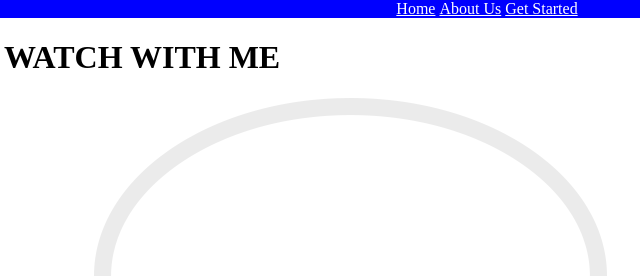
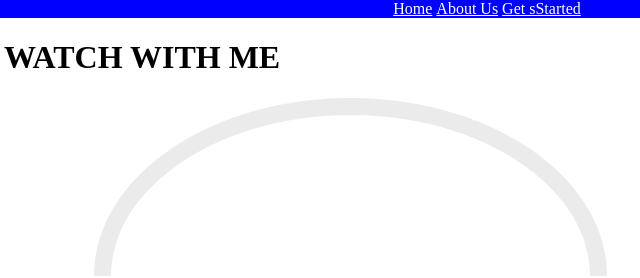
Before and after one commit to adokce/blablaDev-watchwithme, a plain HTML site: page index.html in a window 1280 px wide. Shown: the top 278 px of the page, 153-793 px from the left. Drawn offline with Linux system fonts and the light colour scheme.

```diff
--- a/index.html
+++ b/index.html
@@ -16,7 +16,7 @@
 				<ul>
 					<li><a href="#">Home</a></li>
 					<li><a href="#">About Us</a></li>
-					<li><a href="#">Get Started</a></li>
+					<li><a href="#">Get sStarted</a></li>
 				</ul>
 			</nav>
 		</header>
```
